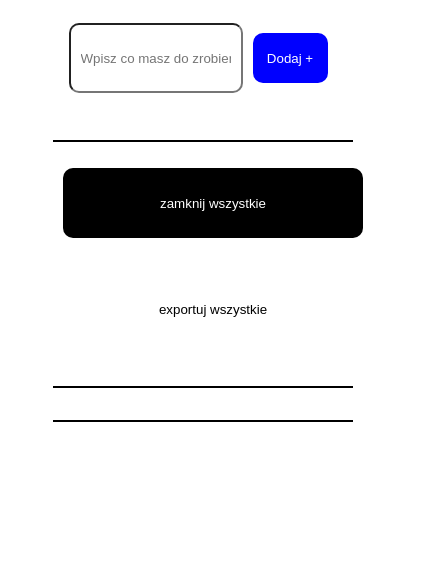
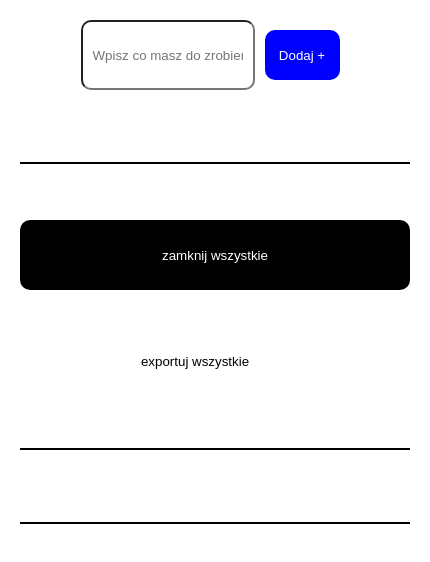
Before and after one commit to koder2300/FirstRepo, a plain HTML site: page index.html in a window 390 px wide. Shown: the whole page, 430 px wide, since content can reach past the window. Drawn offline with Linux system fonts and the light colour scheme.

Commit message:
propably done 1

```diff
--- a/addItem.js
+++ b/addItem.js
@@ -21,7 +21,7 @@ const addItem = () => {
       return closedItems.indexOf(element) === index;
     });
   }
-  console.log(removedItems);
+
   console.log(items);
   renderList();
 };
--- a/closeAllItems.js
+++ b/closeAllItems.js
@@ -16,9 +16,6 @@ const closeAllItems = (event) => {
   });
   console.log(items);
   items.splice(0, items.length);
-  // closedItems.splice(0, closedItems.length);
-  // closedItemsContainer.remove();
-  // itemsContainer.remove();
 };
 
 btnCloseAll.addEventListener("click", closeAllItems);
--- a/closeItem.js
+++ b/closeItem.js
@@ -1,9 +1,7 @@
 const closeItem = (event) => {
   console.log(`klik`);
-
-  items.forEach((el) => {
-    closedItems.push(el);
-  });
+  let idElement = event.target.parentNode.id;
+  closedItems.push(idElement);
   console.log(closedItems);
   items = items.filter((el) => {
     return event.target.parentNode.id !== el.slice();
--- a/downloadExportedItems.js
+++ b/downloadExportedItems.js
@@ -1,4 +1,3 @@
-const downloadExportedItems = () => {
-  const string = JSON.stringify(obj);
-  console.log(string);
-};
+// const downloadExportedItems = () => {
+//   const string = JSON.stringify(obj);
+// };
--- a/removedItem.js
+++ b/removedItem.js
@@ -1,16 +1,15 @@
 const removedItem = (event) => {
-  console.log(`klik`);
+  console.log(`klikasz`);
   let itemIdEl = event.target.parentNode.id;
-  let divNew = document.createElement("div");
+  let divNewCreated = document.createElement("div");
   const newContentDiv = document.createTextNode(itemIdEl);
-
-  divNew.appendChild(newContentDiv);
-  divNew.classList.add("render", "crossedOutLine", "classOpacity");
-  closedItems.splice(0, closedItems.length);
-  deleteItemsContainer.appendChild(divNew);
+  removedItems.push(itemIdEl);
+  let index = closedItems.indexOf(itemIdEl);
+  closedItems.splice(index, 1);
+  divNewCreated.appendChild(newContentDiv);
+  divNewCreated.classList.add("render", "crossedOutLine", "classOpacity");
+  deleteItemsContainer.appendChild(divNewCreated);
   let itemId = document.getElementById(`${itemIdEl}`);
   closedItemsContainer.removeChild(itemId);
 };
 // removedItem();
-// removed items puste duplikaty warunek trzy tablice naraz popracowac nad wyglądem
-//tyllko małe ekrany 100% padding niewielki
--- a/renderClosedItem.js
+++ b/renderClosedItem.js
@@ -1,23 +1,14 @@
-const renderClosedItem = (closedItemDiv, event) => {
+const renderClosedItem = (closedItemDiv) => {
   closedItemDiv.classList.add("crossedOutLine");
-  closedItemsContainer.appendChild(closedItemDiv); //błąd string a nie node
-  //próba
-  // closed;
-  //
+  closedItemsContainer.appendChild(closedItemDiv);
   let deleteBtn = document.createElement("button");
-
   deleteBtn.addEventListener("click", removedItem); //
   const deleteBtnContent = document.createTextNode("usuń");
   deleteBtn.appendChild(deleteBtnContent);
   deleteBtn.classList.add("danger");
-  closedItems.forEach((el) => {
-    removedItems.push(el);
-  });
-  let itemIdEl = event.target.parentNode.id;
-  let itemId = document.getElementById(`${itemIdEl}`);
-  closedItemsContainer.removeChild(itemId);
-  console.log(itemId);
+  //
+  console.log(removedItems);
+  // closedItemDiv.removeChild(closedItemDiv.firstElementChild);
   closedItemDiv.appendChild(deleteBtn);
-  // closedItemDiv.removeChild(closedItemDiv.firstElementChild);
 };
 // renderClosedItem();
--- a/renderList.js
+++ b/renderList.js
@@ -1,18 +1,20 @@
 const renderList = () => {
   itemsContainer.innerHTML = "";
   items.forEach((el) => {
-    let newDiv = document.createElement("div");
+    console.log(`klikam`);
+
+    let newDivCreated = document.createElement("div");
     let closedBtn = document.createElement("button");
     const newContent = document.createTextNode(el);
     const newContentClose = document.createTextNode("ZAMKNIJ");
-    newDiv.className = "render";
-    newDiv.id = el.slice();
-    newDiv.appendChild(newContent);
+    newDivCreated.className = "render";
+    newDivCreated.id = el.slice();
+    newDivCreated.appendChild(newContent);
     closedBtn.appendChild(newContentClose);
-    newDiv.classList.add("render");
+    newDivCreated.classList.add("render");
     closedBtn.classList.add("secondary");
-    newDiv.appendChild(closedBtn);
-    itemsContainer.appendChild(newDiv);
+    newDivCreated.appendChild(closedBtn);
+    itemsContainer.appendChild(newDivCreated);
     closedBtn.addEventListener("click", closeItem);
   });
 };
--- a/script.js
+++ b/script.js
@@ -43,8 +43,7 @@ const obj = {};
 //4.removeditem pod względem chwytania id +
 //duplikowanie nie działa jeśli juz sa dodane do następnych tablic elementy
 //5 przeniesione zmienne globalne +
-BUGI;
-//// wskazac konkretne dziecko elementu closedItemDiv
-//closeditems i removed items kopiuje z siebie poprawić
+// BUGI;
+//// wskazac konkretne dziecko elementu closedItemDiv ? +
 //
-//exportitems powiela kod tzn removeditems oraz closeditems, items jest dobrze
+//tyllko małe ekrany 100% padding niewielki
--- a/style.css
+++ b/style.css
@@ -2,6 +2,8 @@ body {
   width: 100%;
   height: 100%;
   box-sizing: border-box;
+  margin: 0;
+  padding: 0;
 }
 .containerAll {
   display: grid;
@@ -12,17 +14,15 @@ body {
 }
 .containerItems {
   display: grid;
-  max-width: 1000px;
+  max-width: 100%;
   margin: 0 auto;
   gap: 1rem;
 }
 .contInpBtn {
   display: flex;
+  max-width: 100%;
   justify-content: center;
-  margin: 10px;
-  padding: 5px;
   height: 70px;
-  /* font-size: 30px; */
 }
 .blackInput {
   padding: 10px;
@@ -67,8 +67,7 @@ body {
 .btn-light {
   background-color: white;
   width: 800px;
-  margin: 10px;
-  padding: 5px;
+
   height: 70px;
   color: black;
   border: none;
@@ -81,8 +80,6 @@ body {
   background-color: black;
   width: 800px;
   height: 70px;
-  margin: 10px;
-  padding: 5px;
   color: white;
   border: none;
   border-radius: 10px;
@@ -119,7 +116,6 @@ body {
 }
 .danger:hover {
   background-color: rgb(183, 2, 2);
-  /* background-color: red; */
 }
 .classOpacity {
   opacity: 50%;
@@ -131,7 +127,6 @@ body {
   position: absolute;
   right: -1px;
   top: 0px;
-  /* height: 40px; */
   color: white;
   border: none;
   border-radius: 10px;
@@ -142,88 +137,95 @@ body {
 @media only screen and (max-width: 1440px) {
   .containerAll {
     max-width: 1200px;
+    margin: 0 auto;
   }
   .containerItems {
-    max-width: 1200px;
+    margin: 0 auto;
+    max-width: 100%;
   }
   .contInpBtn {
+    max-width: 100%;
     display: flex;
     justify-content: center;
-    margin: 10px;
-    padding: 5px;
-    height: 70px;
-    /* font-size: 30px; */
+  }
+}
+
+@media only screen and (max-width: 1024px) {
+  .containerAll {
+    max-width: 800px;
+    margin: 0 auto;
+  }
+  .containerItems {
+    max-width: 100%;
+  }
+  .contInpBtn {
+    max-width: 100%;
+    display: flex;
+    justify-content: center;
   }
   .blackInput {
     max-width: 300px;
   }
+  .line {
+    max-width: 100%;
+  }
+}
+
+@media only screen and (max-width: 768px) {
+  .containerAll {
+    width: 600px;
+    margin: 0 auto;
+  }
+  .containerItems {
+    width: 600px;
+    margin: 0 auto;
+  }
+  .contInpBtn {
+    width: 600px;
+    margin: 0 auto;
+    display: flex;
+    justify-content: center;
+  }
+  .blackInput {
+    width: 150px;
+  }
   .btn-light {
-    max-width: 1200px;
+    width: 100%;
   }
   .btn-dark {
-    max-width: 1200px;
+    width: 100%;
   }
   .line {
-    max-width: 1200px;
-  }
-}
-@media only screen and (max-width: 768px) {
-  .containerAll {
-    max-width: 600px;
-  }
-  .containerItems {
-    max-width: 600px;
-  }
-  .contInpBtn {
-    display: flex;
-    justify-content: center;
-    margin: 10px;
-    padding: 5px;
-    height: 70px;
-    /* font-size: 30px; */
-  }
-  .blackInput {
-    max-width: 150px;
-  }
-  .btn-light {
-    max-width: 600px;
-  }
-  .btn-dark {
-    max-width: 600px;
-  }
-  .line {
-    max-width: 600px;
+    width: 100%;
   }
 }
 
 @media only screen and (max-width: 480px) {
   .containerAll {
-    max-width: 300px;
+    width: 100%;
+  }
+  .contInpBtn {
+    width: 100%;
+    margin: 0 auto;
+    padding: 20px;
+    height: 70px;
+    display: flex;
+    justify-content: center;
   }
   .containerItems {
-    max-width: 300px;
+    width: 100%;
   }
   .btn-primary {
     width: 75px;
   }
-  .contInpBtn {
-    display: flex;
-    justify-content: center;
-    margin: 10px;
-    padding: 5px;
-    height: 70px;
-    /* font-size: 30px; */
-  }
   .blackInput {
-    max-width: 150px;
-  }
-  .btn-light {
-    max-width: 300px;
+    width: 150px;
   }
   .btn-dark {
-    max-width: 300px;
+    margin: 20px;
   }
   .line {
-    max-width: 300px;
+    width: 100%;
+    margin: 20px;
   }
 }
```
